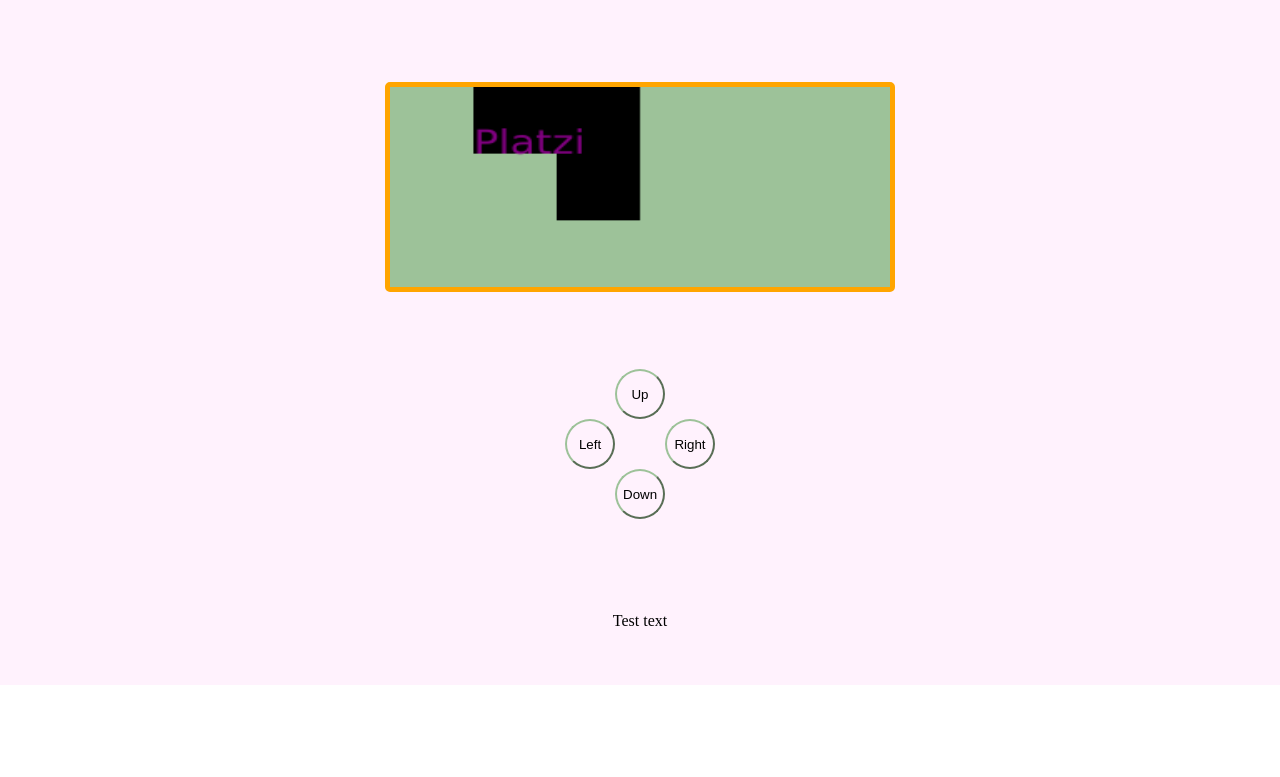
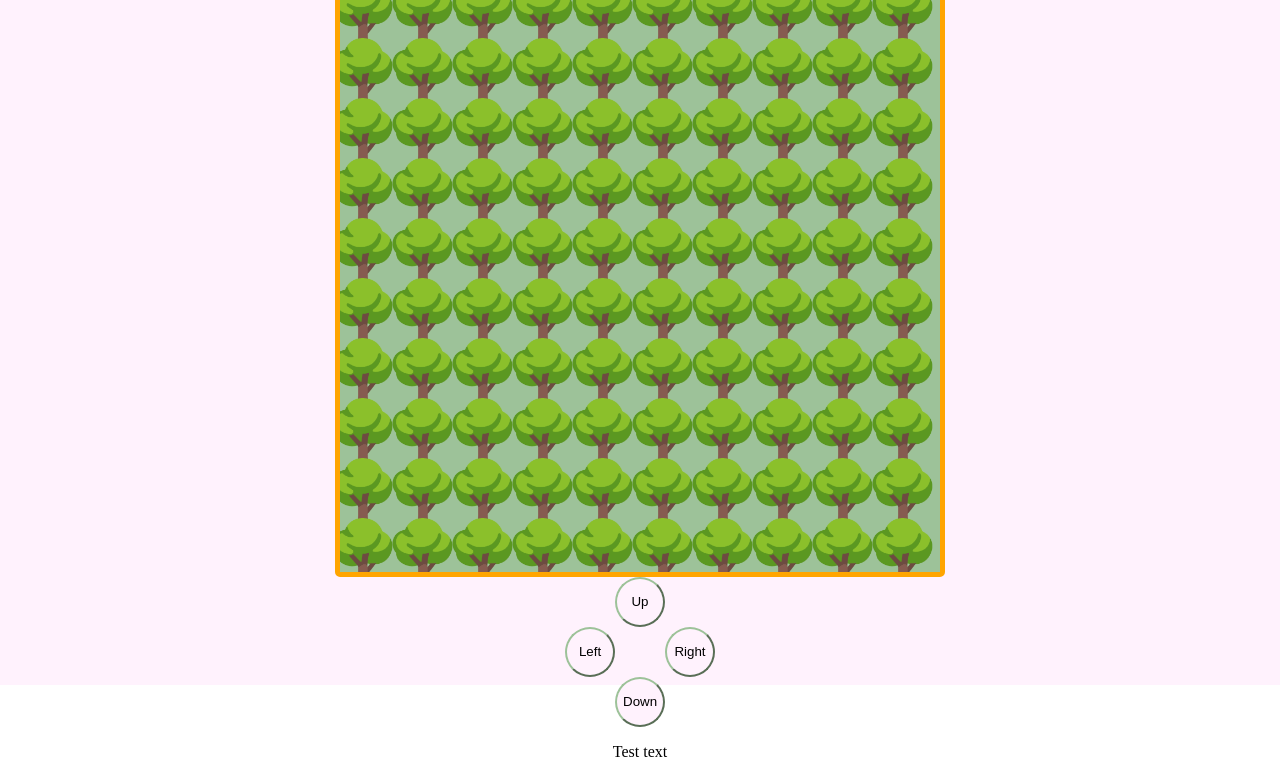
Before and after one commit to jsurrea/Maze-Online, a plain HTML site: page index.html in a window 1280 px wide. Shown: the part 115-892 px from the top of the page. Before the commit the page ends 800 px from the top, so only its background shows below. Drawn offline with Linux system fonts and the light colour scheme.

Commit message:
Fill map

```diff
--- a/game.js
+++ b/game.js
@@ -1,14 +1,30 @@
 const canvas = document.querySelector('#game')
 const gameContext = canvas.getContext('2d')
 
+function setCanvasSize() {
+
+    let canvasSize = Math.min(window.innerHeight, window.innerWidth) * 0.75;
+
+    canvas.setAttribute('width', canvasSize);
+    canvas.setAttribute('height', canvasSize);
+
+    let elementSize = canvasSize / 10;
+
+    gameContext.font = elementSize + 'px Verdana'
+    gameContext.textAlign = 'end'
+
+    for(let x = 1; x <= 10; x++) {
+        for(let y = 1; y <= 10; y++) {
+            gameContext.fillText('🌳', elementSize * x, elementSize * y)
+        }
+    }
+}
+
 function startGame() {
-    gameContext.fillRect(50,0,100,100)
-    gameContext.clearRect(50,50,50,50)
 
-    gameContext.font = '25px Verdana'
-    gameContext.fillStyle = 'purple'
-    gameContext.textAlign = 'start'
-    gameContext.fillText('Platzi', 50, 50)
+    setCanvasSize();
+
 }
 
 window.addEventListener('load', startGame)
+window.addEventListener('resize', setCanvasSize)
--- a/styles.css
+++ b/styles.css
@@ -23,8 +23,6 @@
 }
 #game {
     background-color: var(--primary-color);
-    width: min(500px, 80%);
-    height: calc(min(500px, 80%)*2/5);
     border: 5px solid orange;
     border-radius: 5px;
 }
```
